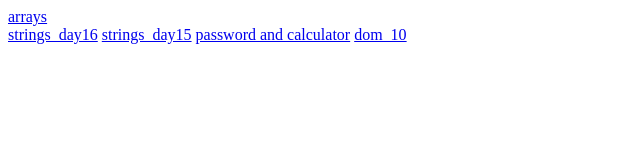
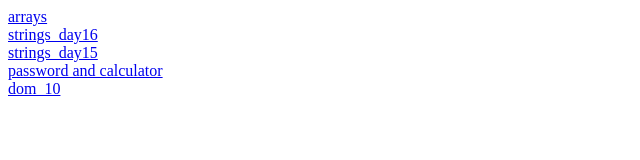
Before and after one commit to Pravallika-Narla/Javascript, a plain HTML site: page index.html in a window 1280 px wide. Shown: the whole page, without its empty margins (0-640 px from the left). Drawn offline with Linux system fonts and the light colour scheme.

Commit message:
Update index.html

```diff
--- a/index.html
+++ b/index.html
@@ -7,9 +7,9 @@
 </head>
 <body>
     <a href="arrays/main.html">arrays</a><br>
-    <a href="strings_day16/main.html">strings_day16</a>
-    <a href="strings/main.html">strings_day15</a>
-    <a href="password_calculator/main.html">password and calculator</a>
-    <a href="dom_10/main.html">dom_10</a>
+    <a href="strings_day16/main.html">strings_day16</a><br>
+    <a href="strings/main.html">strings_day15</a><br>
+    <a href="password_calculator/main.html">password and calculator</a><br>
+    <a href="dom_10/main.html">dom_10</a><br>
 </body>
 </html>
```
